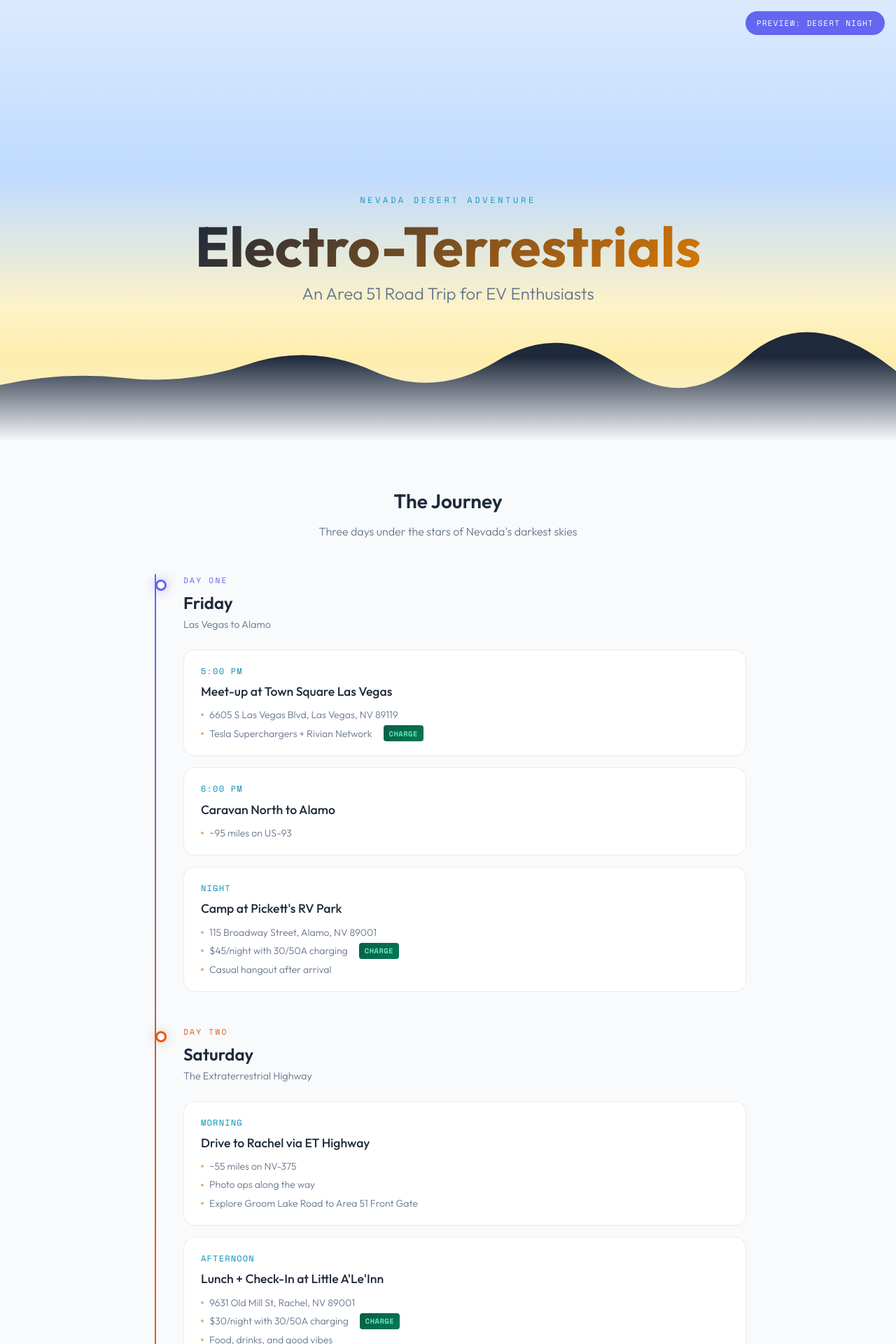
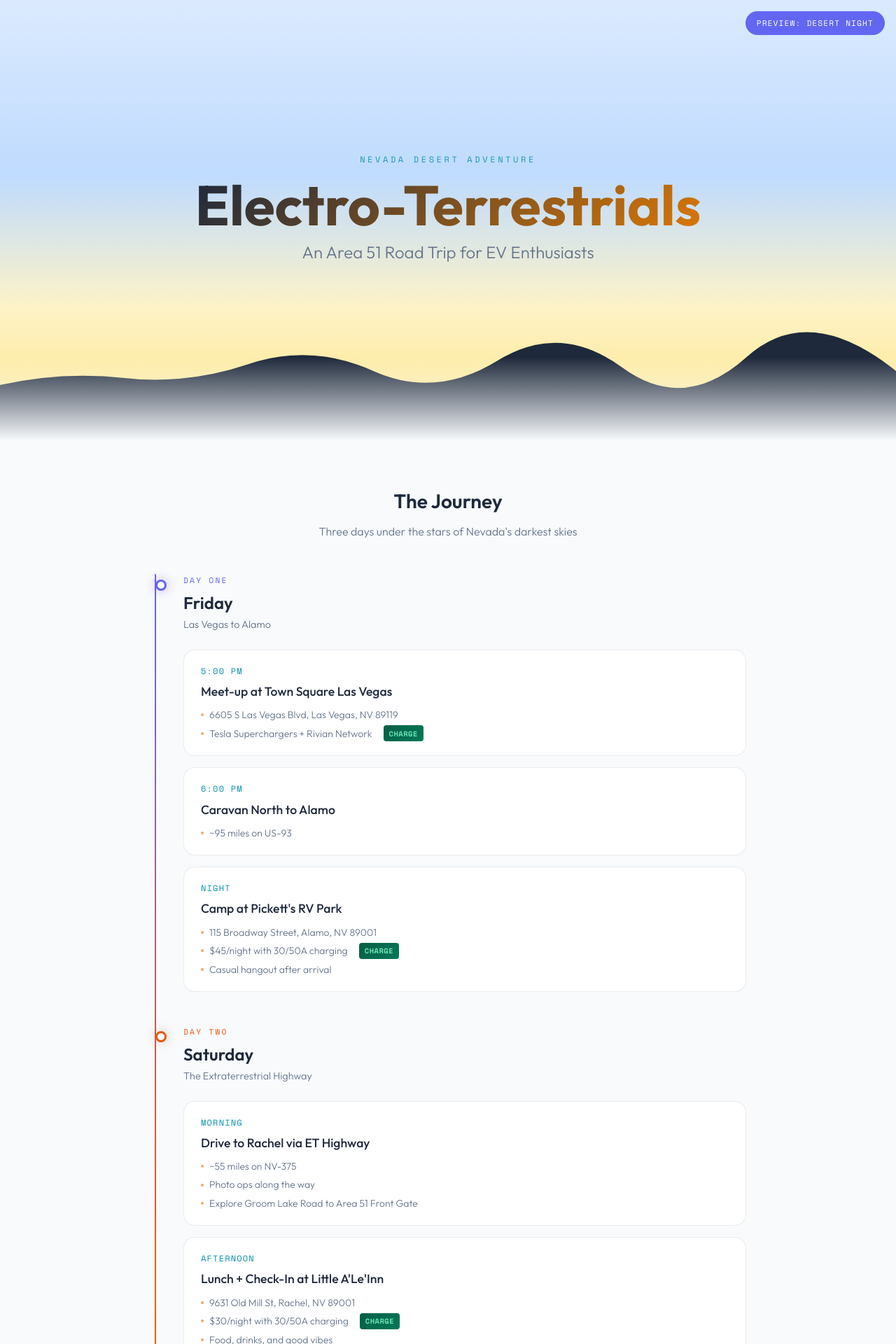
Before and after one commit to ZakWinnick/rivianites, a Jekyll site: the page built from preview/desert-night/index.html, in a window 1280 px wide. Shown: the top 1920 px of the page at 70% size. Built offline with Jekyll 4.4.1, drawn with Linux system fonts in a browser that asks for light colours; a script that is not in the unit is left out.

Commit message:
Update index.html

```diff
--- a/preview/desert-night/index.html
+++ b/preview/desert-night/index.html
@@ -136,7 +136,7 @@ layout: none
       position: relative;
       min-height: 70vh;
       display: flex;
-      align-items: flex-end;
+      align-items: center;
       justify-content: center;
       padding: 2rem;
       overflow: hidden;
@@ -181,7 +181,6 @@ layout: none
       z-index: 3;
       text-align: center;
       max-width: 800px;
-      padding-bottom: 8rem;
     }
 
     .hero-banner {
```
